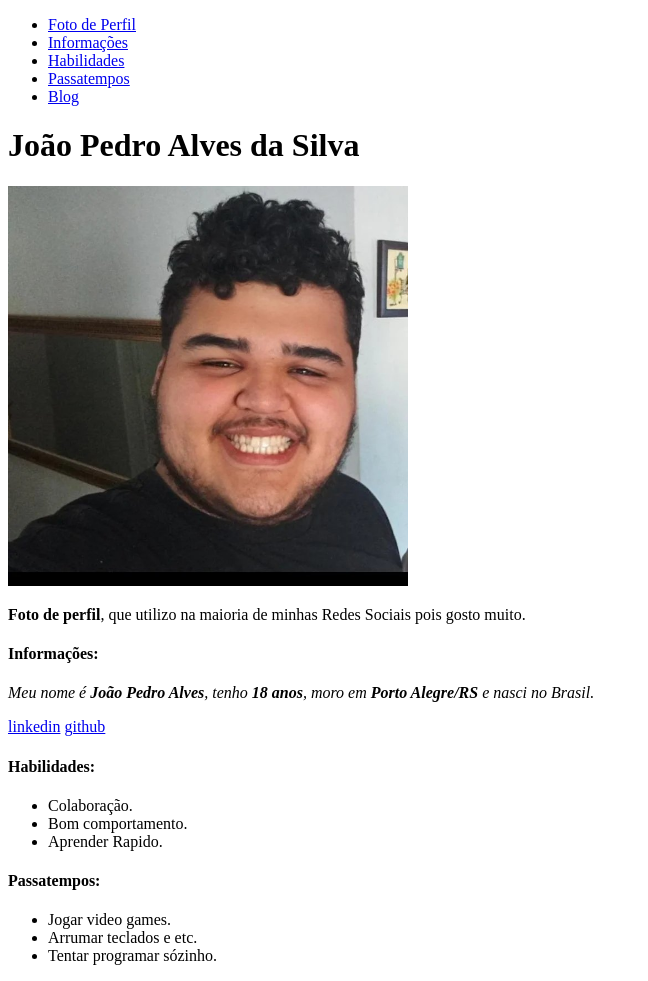
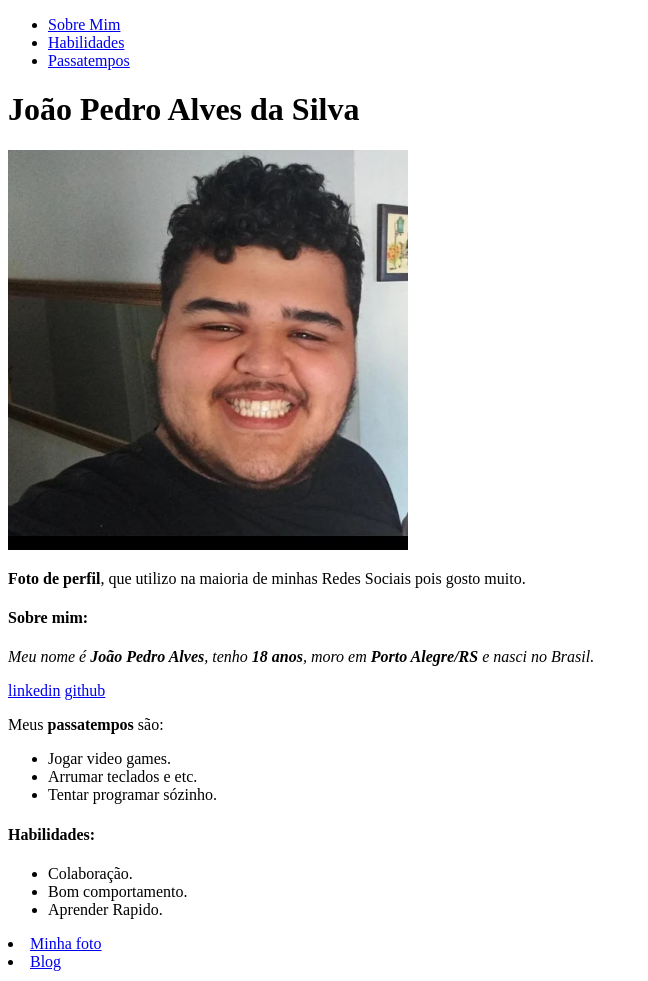
Before and after one commit to Joao7001/Joao7001.github.io, a plain HTML site: page index.html in a window 1280 px wide. Shown: the whole page, without its empty margins (0-648 px from the left). Drawn offline with Linux system fonts and the light colour scheme.

Commit message:
Sobre mim

```diff
--- a/index.html
+++ b/index.html
@@ -10,35 +10,34 @@
 
 <body>
   <ul>
-    <li><a href="#foto">Foto de Perfil</a></li>
-    <li><a href="#info">Informações</a></li>
+    <li><a href="#info">Sobre Mim</a></li>
     <li><a href="#hab">Habilidades</a></li>
     <li><a href="#pass">Passatempos</a></li>
-    <li><a href="https://www.youtube.com/c/ratoborrachudo" target="_blank">Blog</a></li>
   </ul>
   <h1>João Pedro Alves da Silva</h1>
   <img src="Trybe-Imagens/241482253_559209891988023_620769326ghfhfh5272305908_n.jpg" alt="Foto de perfil" width="400px"
     height="400px" id="foto">
   <p><strong>Foto de perfil</strong>, que utilizo na maioria de minhas Redes Sociais pois gosto muito.</p>
   </ul>
-  <h4>Informações:</h4>
+  <h4>Sobre mim:</h4>
   <p id="info"><em>Meu nome é <strong>João Pedro Alves</strong>, tenho <strong>18 anos</strong>, moro em <strong>Porto
         Alegre/RS</strong> e nasci no Brasil.</em></p>
   <a href="https://www.linkedin.com/in/jo%C3%A3o-pedro-alves-77198319a" target="_blank">linkedin</a>
   <a href="https://github.com/Joao7001" target="_blank">github</a>
-
+<p>Meus <strong>passatempos</strong> são:</p>
+  <ul id="pass">
+    <li>Jogar video games.</li>
+    <li>Arrumar teclados e etc.</li>
+    <li>Tentar programar sózinho.</li>
+  </ul>
   <h4>Habilidades:</h4>
   <ul id="hab">
     <li>Colaboração.</li>
     <li>Bom comportamento.</li>
     <li>Aprender Rapido.</li>
   </ul>
-  <h4>Passatempos:</h4>
-  <ul id="pass">
-    <li>Jogar video games.</li>
-    <li>Arrumar teclados e etc.</li>
-    <li>Tentar programar sózinho.</li>
-  </ul>
+    <li><a href="#foto">Minha foto</a></li>
+    <li><a href="https://www.youtube.com/c/ratoborrachudo" target="_blank">Blog</a></li>
 </body>
 
 </html>
```
